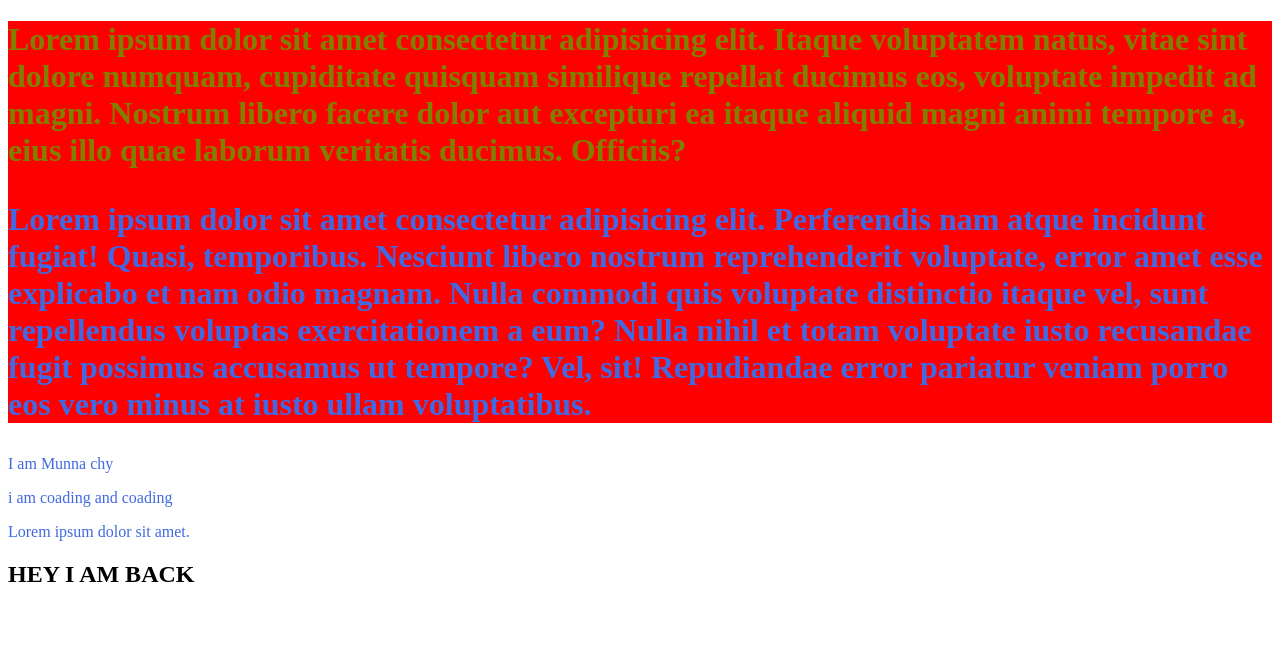
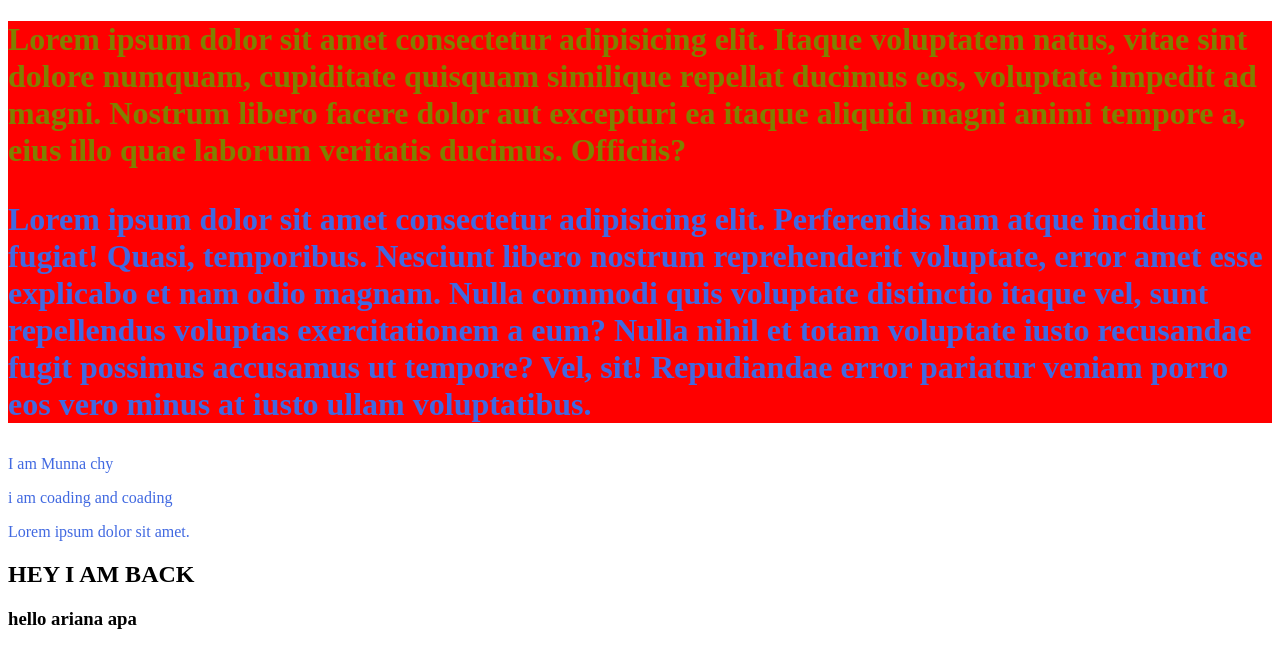
Before and after one commit to motlubmunna/my-first-repo, a plain HTML site: page index.html in a window 1280 px wide. Drawn offline with Linux system fonts and the light colour scheme.

Commit message:
HELLO ARIANA

```diff
--- a/index.html
+++ b/index.html
@@ -13,6 +13,7 @@
     <p>i am coading and coading</p>
     <p>Lorem ipsum dolor sit amet.</p>
     <h2>HEY I AM BACK</h2>
+    <h3>hello ariana apa</h3>
 </head>
 <body>
 
```
